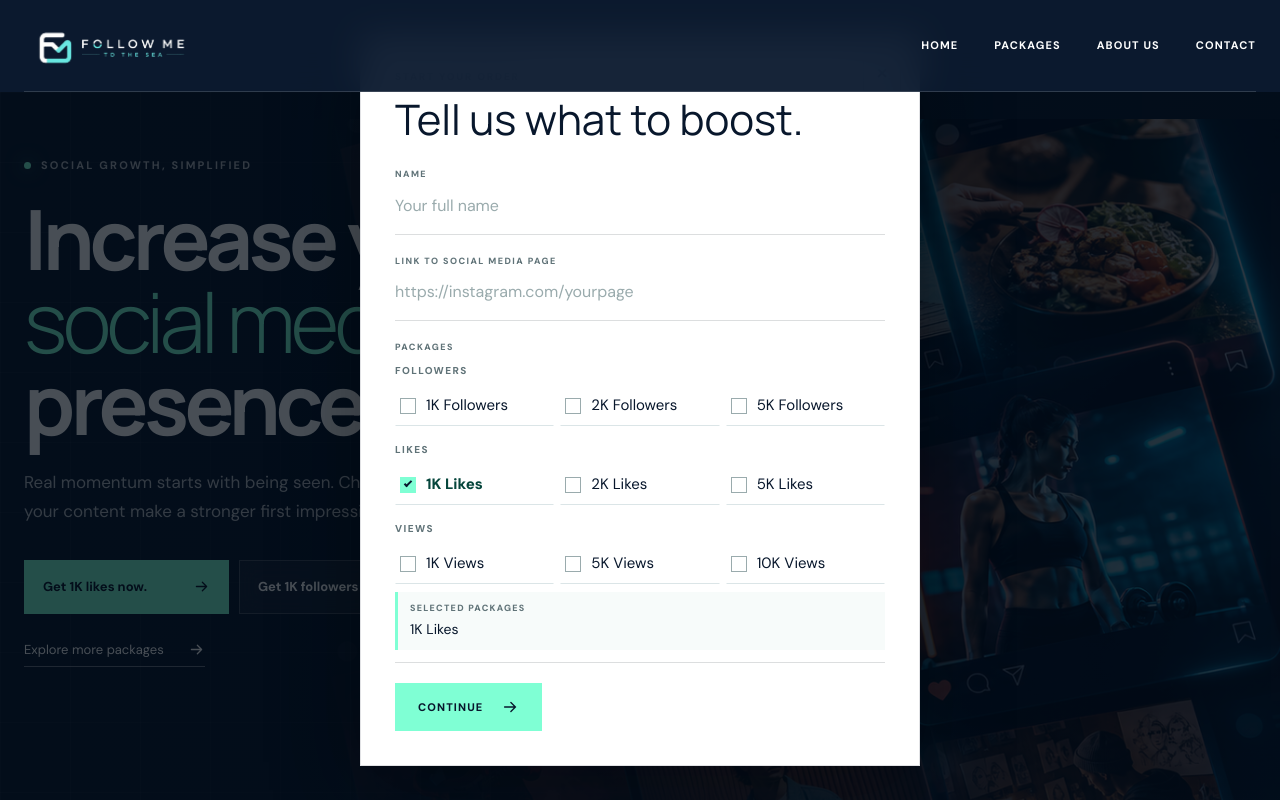
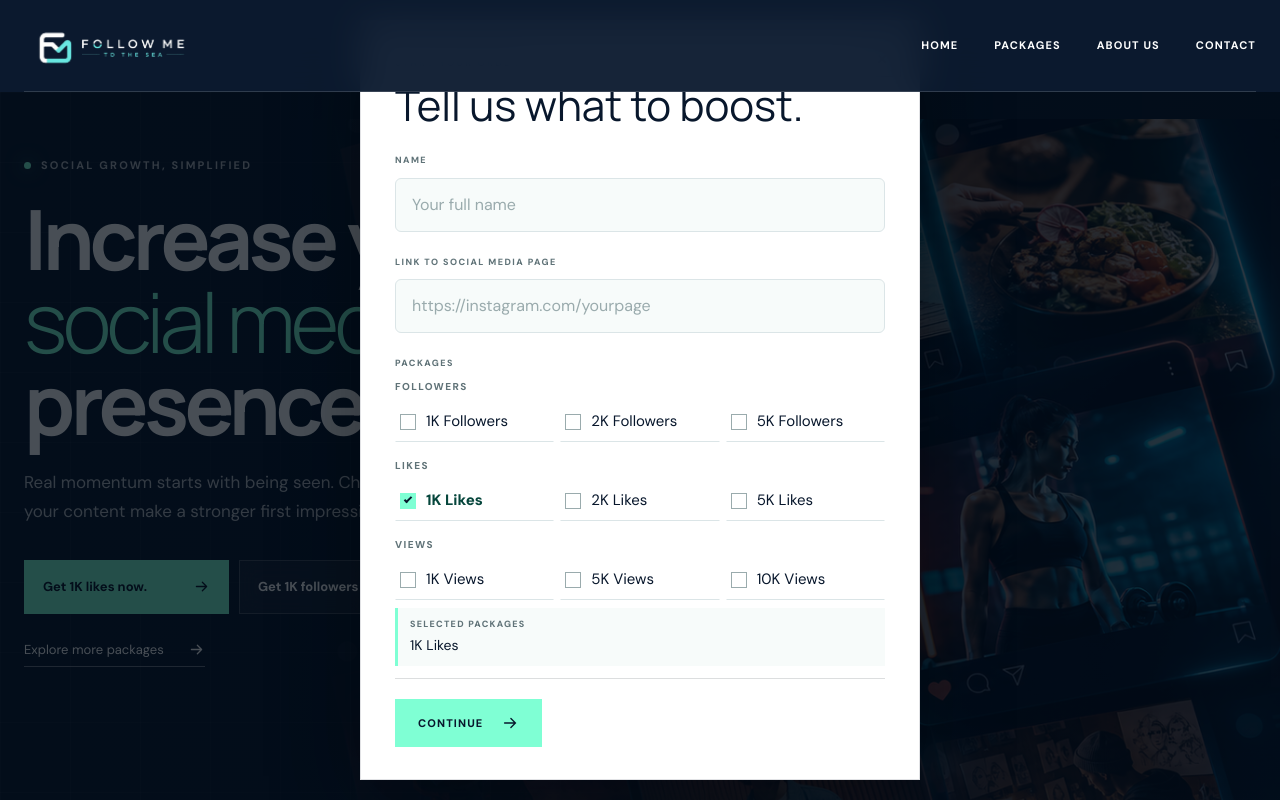
Before and after one commit to kenneth-tech/Followmetothesea, a Next.js app: page / in a window 1280 px wide. Both pictures are taken after a click on the button "Get 1K likes now.". Shown: the top 800 px of the page. Built offline with nearby package versions, Linux system fonts and the light colour scheme.

Commit message:
Style order text inputs as rounded fields

```diff
--- a/src/app/globals.css
+++ b/src/app/globals.css
@@ -1049,6 +1049,12 @@ footer nav svg {
   padding-bottom: 12px;
 }
 
+.order-popup-form .order-text-field {
+  border-bottom: 0;
+  gap: 10px;
+  padding-bottom: 4px;
+}
+
 .order-popup-form label > span {
   color: #607378;
   font-size: 9px;
@@ -1058,14 +1064,22 @@ footer nav svg {
 }
 
 .order-popup-form input {
-  background: transparent;
-  border: 0;
+  background: #f7fbfa;
+  border: 1px solid #dbe5e7;
+  border-radius: 6px;
   color: var(--navy);
   font: inherit;
   font-size: 16px;
   outline: 0;
-  padding: 4px 0;
+  padding: 14px 16px;
+  transition: border-color .2s ease, box-shadow .2s ease, background .2s ease;
   width: 100%;
+}
+
+.order-popup-form input:focus {
+  background: white;
+  border-color: var(--aqua);
+  box-shadow: 0 0 0 3px rgba(109, 248, 206, .2);
 }
 
 .order-popup-form input::placeholder {
--- a/src/app/order-popup.tsx
+++ b/src/app/order-popup.tsx
@@ -128,7 +128,7 @@ export function OrderPopup({
                 <p className="order-popup-label">Start your order</p>
                 <h2 id={titleId}>Tell us what to boost.</h2>
                 <form className="order-popup-form" onSubmit={handleSubmit}>
-                  <label>
+                  <label className="order-text-field">
                     <span>Name</span>
                     <input
                       autoComplete="name"
@@ -142,7 +142,7 @@ export function OrderPopup({
                     />
                     {errors.name && <small>{errors.name}</small>}
                   </label>
-                  <label>
+                  <label className="order-text-field">
                     <span>Link to social media page</span>
                     <input
                       maxLength={300}
```
